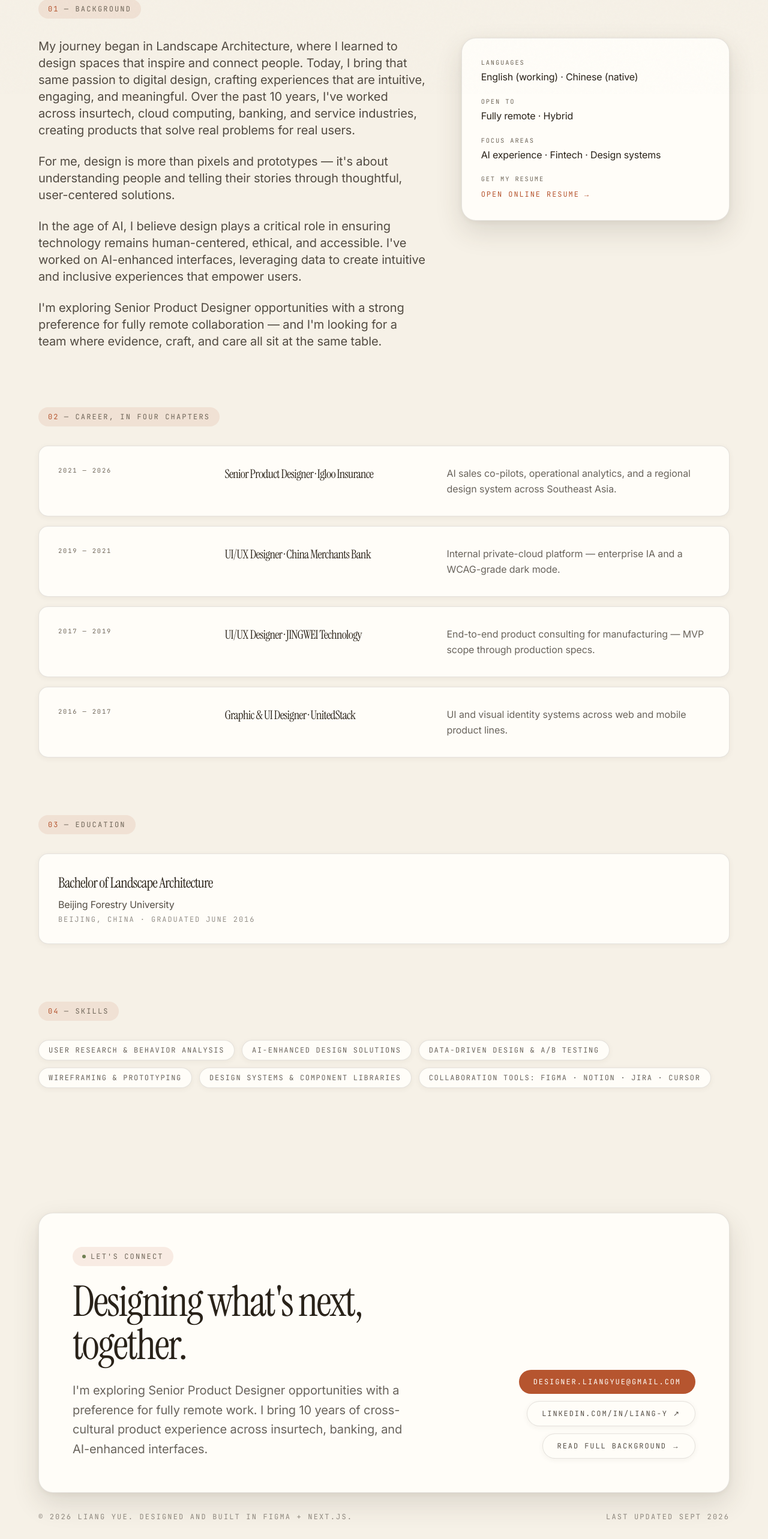
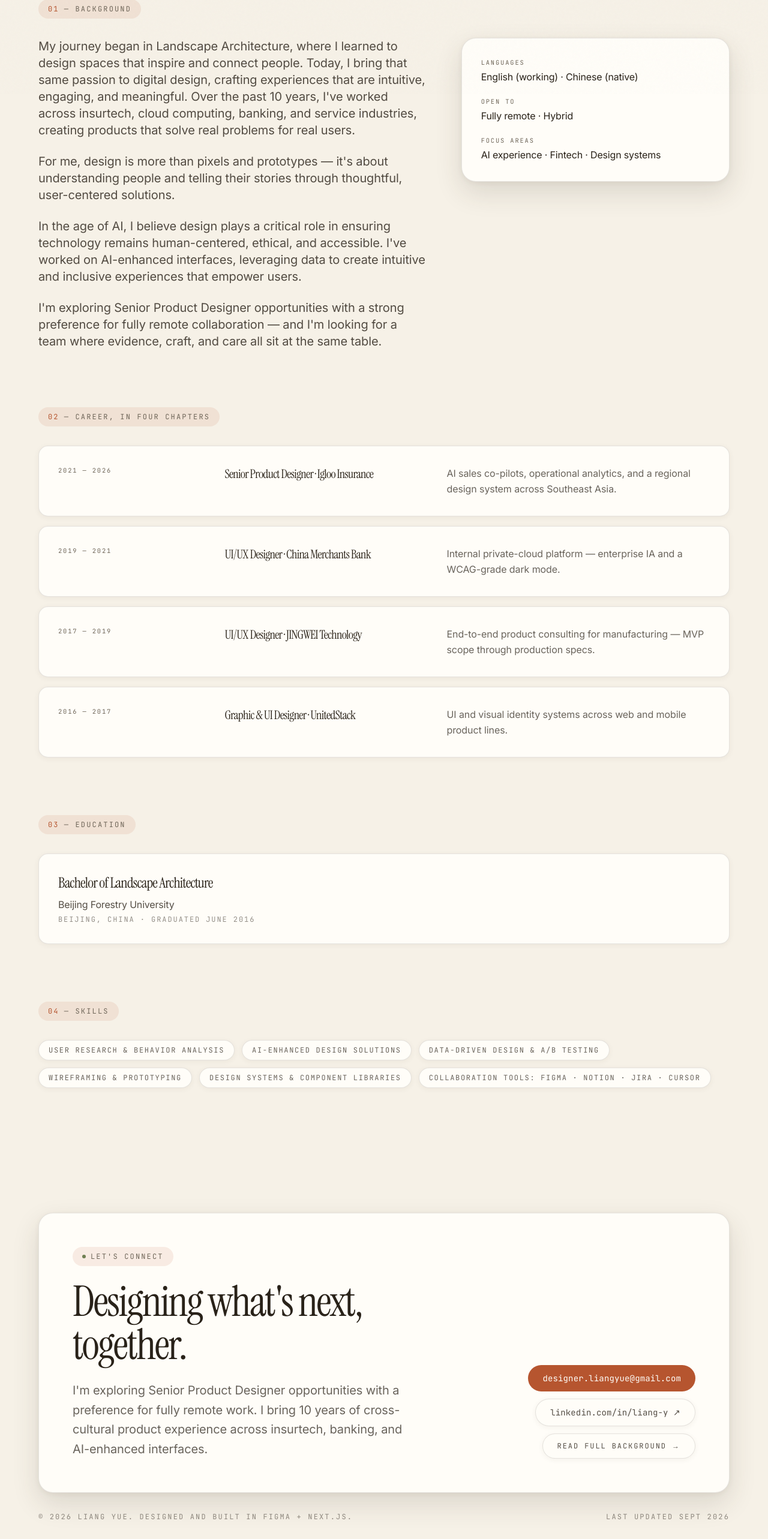
Before and after one commit to designerliangyue/portfolio2026, a Next.js app: page /about in a window 1280 px wide. Shown: the part 643-3209 px from the top of the page at 60% size. Built offline with nearby package versions, Linux system fonts and the light colour scheme.

Commit message:
Refine about and footer copy

```diff
--- a/components/AboutPage.tsx
+++ b/components/AboutPage.tsx
@@ -82,24 +82,6 @@ export function AboutPage() {
                       <dd className="text-ink">{value}</dd>
                     </div>
                   ))}
-                  <div>
-                    <dt className="studio-label mb-1 !text-[0.65rem]">{about.resume}</dt>
-                    <dd>
-                      <Link
-                        href={about.resumeHref}
-                        className="group inline-flex items-center gap-1.5 font-mono text-xs uppercase tracking-[0.16em]"
-                        style={{ color: "var(--studio-accent)" }}
-                      >
-                        {about.resumeLink.replace("→", "").trim()}
-                        <span
-                          aria-hidden
-                          className="inline-block transition-transform duration-300 ease-swiss group-hover:translate-x-1"
-                        >
-                          →
-                        </span>
-                      </Link>
-                    </dd>
-                  </div>
                 </dl>
               </div>
             </div>
--- a/components/Footer.tsx
+++ b/components/Footer.tsx
@@ -47,7 +47,7 @@ export function Footer() {
               <div className="flex flex-col items-start gap-3 lg:items-end">
                 <a
                   href="mailto:designer.liangyue@gmail.com"
-                  className="max-w-full break-all rounded-full px-4 py-3 text-center font-mono text-[0.65rem] uppercase tracking-[0.08em] transition-opacity hover:opacity-90 sm:px-6 sm:text-xs sm:tracking-[0.16em]"
+                  className="max-w-full break-all rounded-full px-4 py-3 text-center font-mono text-[0.75rem] tracking-[0.01em] transition-opacity hover:opacity-90 sm:px-6 sm:text-sm"
                   style={{ background: "var(--studio-accent)", color: "var(--studio-card)" }}
                 >
                   designer.liangyue@gmail.com
@@ -56,7 +56,7 @@ export function Footer() {
                   href="https://www.linkedin.com/in/liang-y"
                   target="_blank"
                   rel="noreferrer"
-                  className="studio-chip max-w-full whitespace-nowrap rounded-full px-4 py-3 font-mono text-[0.65rem] uppercase tracking-[0.08em] text-ink/80 transition-colors hover:text-[var(--studio-accent)] sm:px-6 sm:text-xs sm:tracking-[0.16em]"
+                  className="studio-chip max-w-full whitespace-nowrap rounded-full px-4 py-3 font-mono text-[0.75rem] tracking-[0.01em] text-ink/80 transition-colors hover:text-[var(--studio-accent)] sm:px-6 sm:text-sm"
                 >
                   linkedin.com/in/liang-y ↗
                 </a>
@@ -72,10 +72,10 @@ export function Footer() {
         </div>
 
         <div className="mt-8 flex flex-col gap-2 md:flex-row md:items-center md:justify-between">
-          <p className="font-mono text-xs uppercase tracking-[0.18em] text-ink/50">
+          <p className={locale === "zh" ? "text-sm tracking-normal text-ink/50" : "font-mono text-xs uppercase tracking-[0.18em] text-ink/50"}>
             {t.footer.copyright(year)}
           </p>
-          <p className="font-mono text-xs uppercase tracking-[0.18em] text-ink/50">
+          <p className={locale === "zh" ? "text-sm tracking-normal text-ink/50" : "font-mono text-xs uppercase tracking-[0.18em] text-ink/50"}>
             {t.footer.updated(updated)}
           </p>
           {showBeian && (
--- a/content/i18n/en.ts
+++ b/content/i18n/en.ts
@@ -67,9 +67,6 @@ export const en = {
     openToValue: "Fully remote · Hybrid",
     focusAreas: "Focus areas",
     focusAreasValue: "AI experience · Fintech · Design systems",
-    resume: "Get my resume",
-    resumeLink: "Open online resume →",
-    resumeHref: "/resume",
     timeline: "Career, in four chapters",
     timelineItems: [
       {
@@ -206,9 +203,6 @@ export type Dictionary = {
     openToValue: string;
     focusAreas: string;
     focusAreasValue: string;
-    resume: string;
-    resumeLink: string;
-    resumeHref: string;
     timeline: string;
     timelineItems: readonly { period: string; role: string; note: string }[];
     education: string;
--- a/content/i18n/zh.ts
+++ b/content/i18n/zh.ts
@@ -60,17 +60,14 @@ export const zh: Dictionary = {
       "我的起点是风景园林——在那里我学会了设计能激发连接、凝聚人的空间。今天，我将同样的热情带入数字产品设计，打造直观、有参与感且有意义的产品体验。过去 10 年，我横跨保险科技、云计算、银行与服务行业，为真实用户解决真实问题。",
       "对我而言，设计不只是像素与原型——更是理解人，并通过以用户为中心的方案讲述他们的故事。",
       "在 AI 时代，我相信设计对于确保技术以人为本、符合伦理并具有可访问性至关重要。我参与 AI 产品体验设计，并以数据为依据，打造直观、包容且真正帮助用户的体验。",
-      "我正在寻找高级产品设计师机会，更倾向全远程协作——希望加入一个重视证据、设计品质与人文关怀的团队。"
+      "我正在寻找高级产品设计师机会，协作方式可以灵活沟通——希望加入一个重视证据、设计品质与人文关怀的团队。"
     ],
     languages: "语言",
     languagesValue: "英语（工作）· 中文（母语）",
-    openTo: "接受",
-    openToValue: "全远程 · 混合办公",
+    openTo: "协作方式",
+    openToValue: "灵活协作 · 可沟通",
     focusAreas: "专注领域",
     focusAreasValue: "AI 体验 · 金融科技 · 设计系统",
-    resume: "获取我的简历",
-    resumeLink: "打开在线简历 →",
-    resumeHref: "/resume",
     timeline: "职业经历 · 四个章节",
     timelineItems: [
       {
@@ -125,9 +122,9 @@ export const zh: Dictionary = {
   },
   footer: {
     connect: "联系我",
-    title: "一起设计下一步",
+    title: "一起创造更好的产品体验",
     lede:
-      "我正在寻找高级产品设计师机会，更倾向全远程工作。拥有 10 年跨文化产品经验，深耕保险科技、银行与 AI 增强界面设计。",
+      "我正在寻找高级产品设计师机会，协作方式可以灵活沟通。拥有 10 年跨文化产品经验，深耕保险科技、银行与 AI 增强界面设计。",
     aboutLink: "阅读完整背景 →",
     copyright: (year: number) => `© ${year} 岳靓。使用 Figma + Next.js 设计与构建。`,
     updated: (date: string) => `更新于 ${date}`
```
